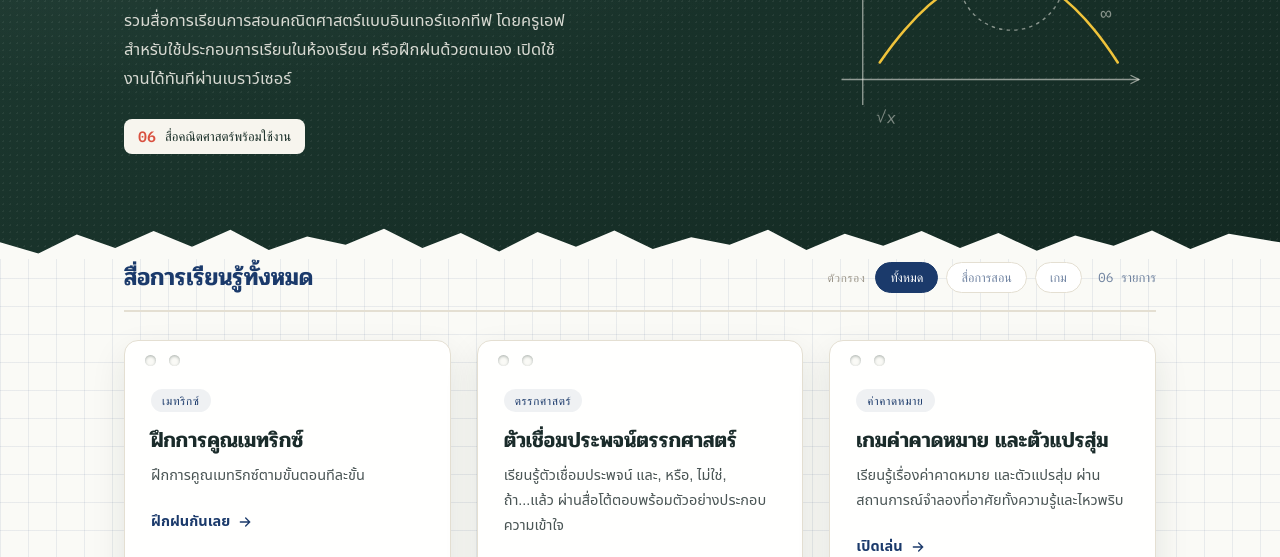
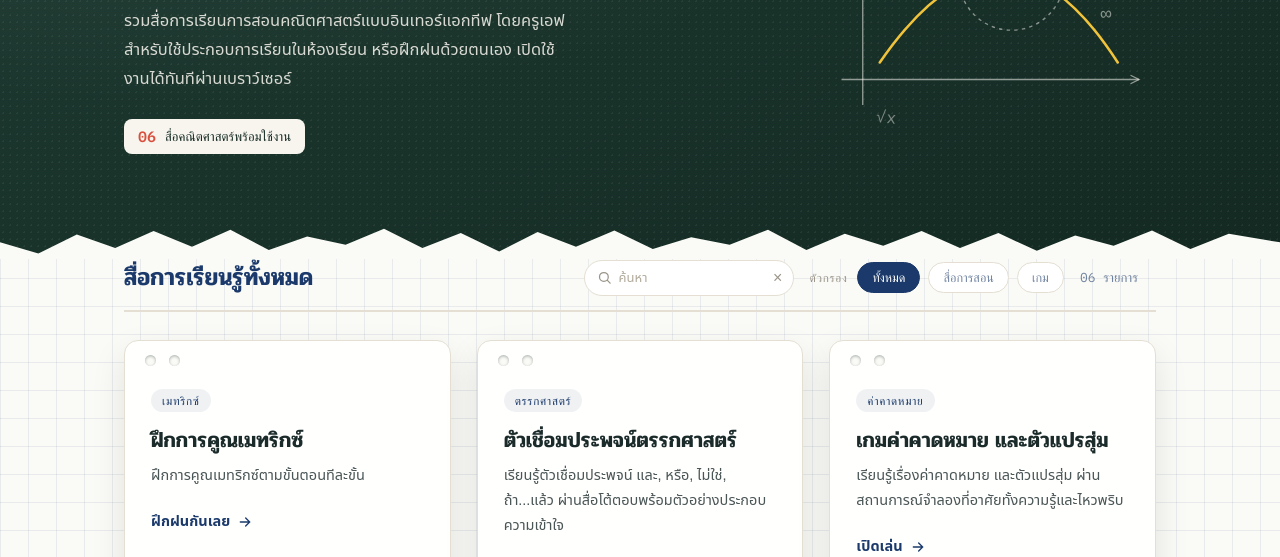
Before and after one commit to Natthaphat-math/Math-contents, a plain HTML site: page index.html in a window 1280 px wide. Shown: the part 226-783 px from the top of the page. Drawn offline with Linux system fonts and the light colour scheme; a web font is replaced by a local one.

Commit message:
Add files via upload

```diff
--- a/index.html
+++ b/index.html
@@ -166,6 +166,56 @@
     color:#fff;
   }
 
+  .search-box{
+    position:relative;
+    display:flex;
+    align-items:center;
+    flex:0 1 210px;
+    min-width:160px;
+  }
+  .search-icon{
+    position:absolute; left:13px;
+    width:15px; height:15px;
+    color:#9a9488;
+    pointer-events:none;
+  }
+  .search-box input[type="search"]{
+    width:100%;
+    font-family:var(--font-body);
+    font-size:13px;
+    padding:7px 30px 7px 34px;
+    border-radius:100px;
+    border:1px solid var(--card-border);
+    background:#fff;
+    color:#233;
+    outline:none;
+    transition:border-color .2s ease;
+  }
+  .search-box input[type="search"]::placeholder{ color:#b2ab9c; }
+  .search-box input[type="search"]:focus{ border-color:var(--ink-blue); }
+  .search-box input[type="search"]::-webkit-search-cancel-button{ display:none; }
+  .search-clear{
+    position:absolute; right:7px;
+    width:18px; height:18px;
+    border:none; background:transparent;
+    color:#9a9488; font-size:16px; line-height:1;
+    cursor:pointer; padding:0;
+    display:flex; align-items:center; justify-content:center;
+    border-radius:50%;
+  }
+  .search-clear:hover{ color:var(--ink-blue); background:rgba(27,58,107,0.08); }
+
+  .empty-state{
+    font-family:var(--font-mono);
+    font-size:13.5px;
+    color:#9a9488;
+    text-align:center;
+    padding:44px 20px;
+    border:2px dashed var(--card-border);
+    border-radius:14px;
+    margin-top:26px;
+  }
+
   .grid{
     display:grid;
     grid-template-columns:repeat(auto-fit, minmax(270px,1fr));
@@ -269,6 +319,7 @@
     .hero-inner{ text-align:left; }
     .doodle{ display:none; }
     main{ padding:44px 0 24px; }
+    .search-box{ flex:1 1 100%; }
   }
 
   @media (prefers-reduced-motion: reduce){
@@ -321,6 +372,14 @@
     <div class="section-head">
       <h2>สื่อการเรียนรู้ทั้งหมด</h2>
       <div class="controls">
+        <div class="search-box">
+          <svg class="search-icon" viewBox="0 0 24 24" fill="none" stroke="currentColor" stroke-width="2" stroke-linecap="round" stroke-linejoin="round" aria-hidden="true">
+            <circle cx="11" cy="11" r="7"/>
+            <line x1="21" y1="21" x2="16.65" y2="16.65"/>
+          </svg>
+          <input type="search" id="search-input" placeholder="ค้นหา" autocomplete="off" aria-label="ค้นหาสื่อการสอนจากชื่อเรื่อง คำอธิบาย หรือแท็ก">
+          <button type="button" class="search-clear" id="search-clear" aria-label="ล้างคำค้นหา" hidden>&times;</button>
+        </div>
         <div class="filter-group" role="group" aria-label="ตัวกรองหมวดหมู่">
           <span class="filter-label">ตัวกรอง</span>
           <button type="button" class="filter-btn active" data-filter="" aria-pressed="true">ทั้งหมด</button>
@@ -400,6 +459,8 @@
       </div>
 
     </div>
+
+    <p class="empty-state" id="empty-state" hidden>ไม่พบสื่อที่ตรงกับคำค้นหา ลองใช้คำอื่น หรือล้างตัวกรอง</p>
   </section>
 </main>
 
@@ -412,9 +473,13 @@
 
 <script>
   const cards = Array.from(document.querySelectorAll('.card:not(.placeholder)'));
+  const placeholderCard = document.querySelector('.card.placeholder');
   const heroCountEl = document.getElementById('hero-count');
   const resourceCountEl = document.getElementById('resource-count');
+  const emptyStateEl = document.getElementById('empty-state');
   const filterButtons = Array.from(document.querySelectorAll('.filter-btn'));
+  const searchInput = document.getElementById('search-input');
+  const searchClearBtn = document.getElementById('search-clear');
   let activeFilter = ''; // '' = ทั้งหมด (show all)
 
   function pad(n){ return String(n).padStart(2, '0'); }
@@ -422,11 +487,24 @@
   // hero badge always reflects the full library size
   if (heroCountEl) heroCountEl.textContent = pad(cards.length);
 
+  // precompute searchable text (title + description + tag) per card
+  const cardSearchText = new Map();
+  cards.forEach(card => {
+    const title = card.querySelector('h3')?.textContent || '';
+    const desc = card.querySelector('p')?.textContent || '';
+    const tag = card.querySelector('.tag')?.textContent || '';
+    cardSearchText.set(card, (title + ' ' + desc + ' ' + tag).toLowerCase());
+  });
+
   function applyFilters(forceReveal){
+    const query = (searchInput?.value || '').trim().toLowerCase();
+    const isFiltering = activeFilter !== '' || query !== '';
     let visibleCount = 0;
     cards.forEach(card => {
       const categories = (card.dataset.categories || '').split(' ').filter(Boolean);
-      const matches = activeFilter === '' || categories.includes(activeFilter);
+      const categoryMatch = activeFilter === '' || categories.includes(activeFilter);
+      const searchMatch = query === '' || (cardSearchText.get(card) || '').includes(query);
+      const matches = categoryMatch && searchMatch;
       card.style.display = matches ? '' : 'none';
       if (matches) {
         visibleCount++;
@@ -435,6 +513,10 @@
         if (forceReveal) card.classList.add('in-view');
       }
     });
+    // the "coming soon" card isn't a real search result, so hide it while
+    // actively searching/filtering, and show the empty-state only then
+    if (placeholderCard) placeholderCard.style.display = isFiltering ? 'none' : '';
+    if (emptyStateEl) emptyStateEl.hidden = !(isFiltering && visibleCount === 0);
     if (resourceCountEl) resourceCountEl.textContent = pad(visibleCount) + ' รายการ';
   }
 
@@ -449,6 +531,21 @@
       applyFilters(true);
     });
   });
+
+  if (searchInput) {
+    searchInput.addEventListener('input', () => {
+      if (searchClearBtn) searchClearBtn.hidden = searchInput.value.length === 0;
+      applyFilters(true);
+    });
+  }
+  if (searchClearBtn) {
+    searchClearBtn.addEventListener('click', () => {
+      searchInput.value = '';
+      searchClearBtn.hidden = true;
+      applyFilters(true);
+      searchInput.focus();
+    });
+  }
 
   applyFilters(false); // initial count only — let the scroll-reveal below handle visibility
 
```
